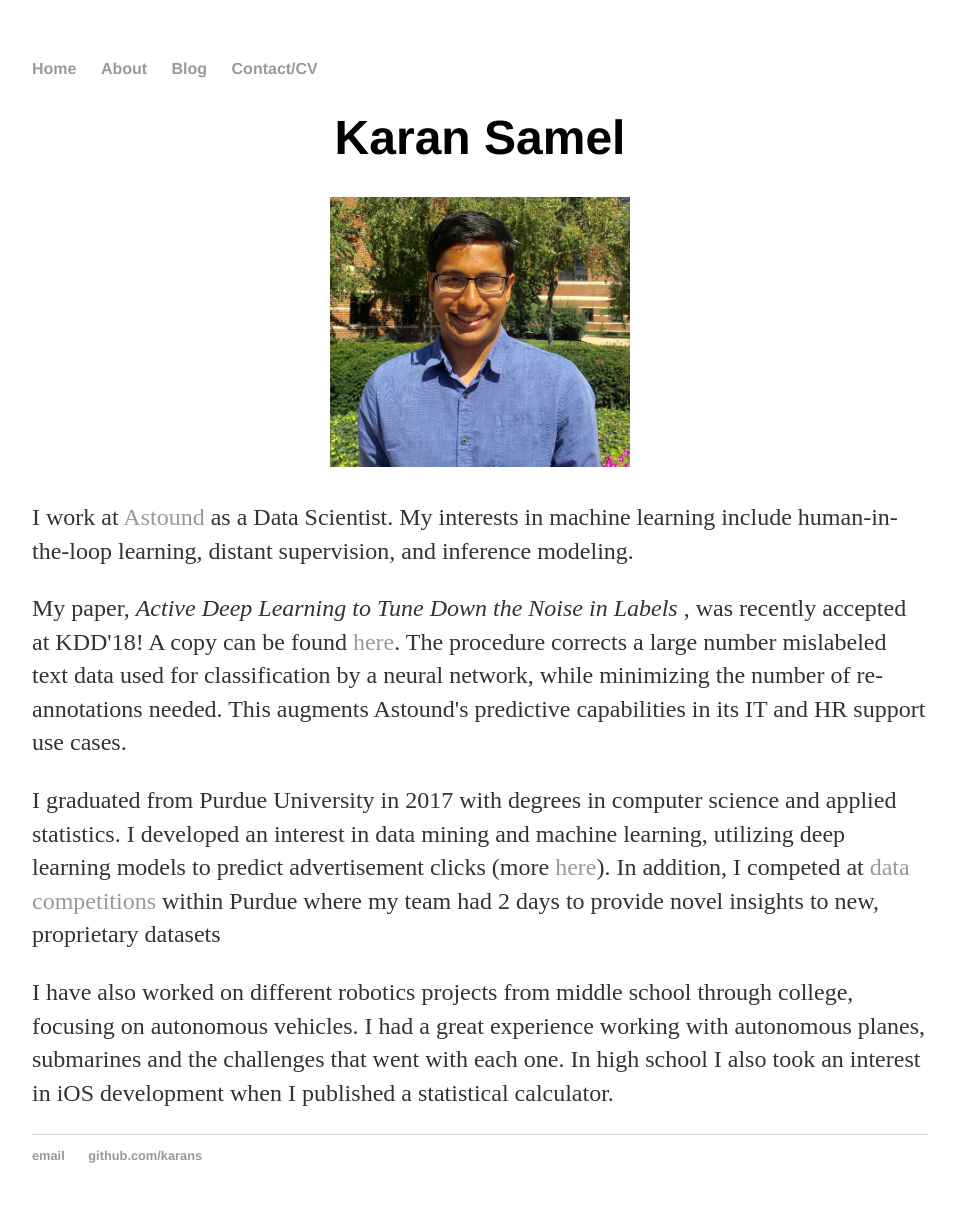
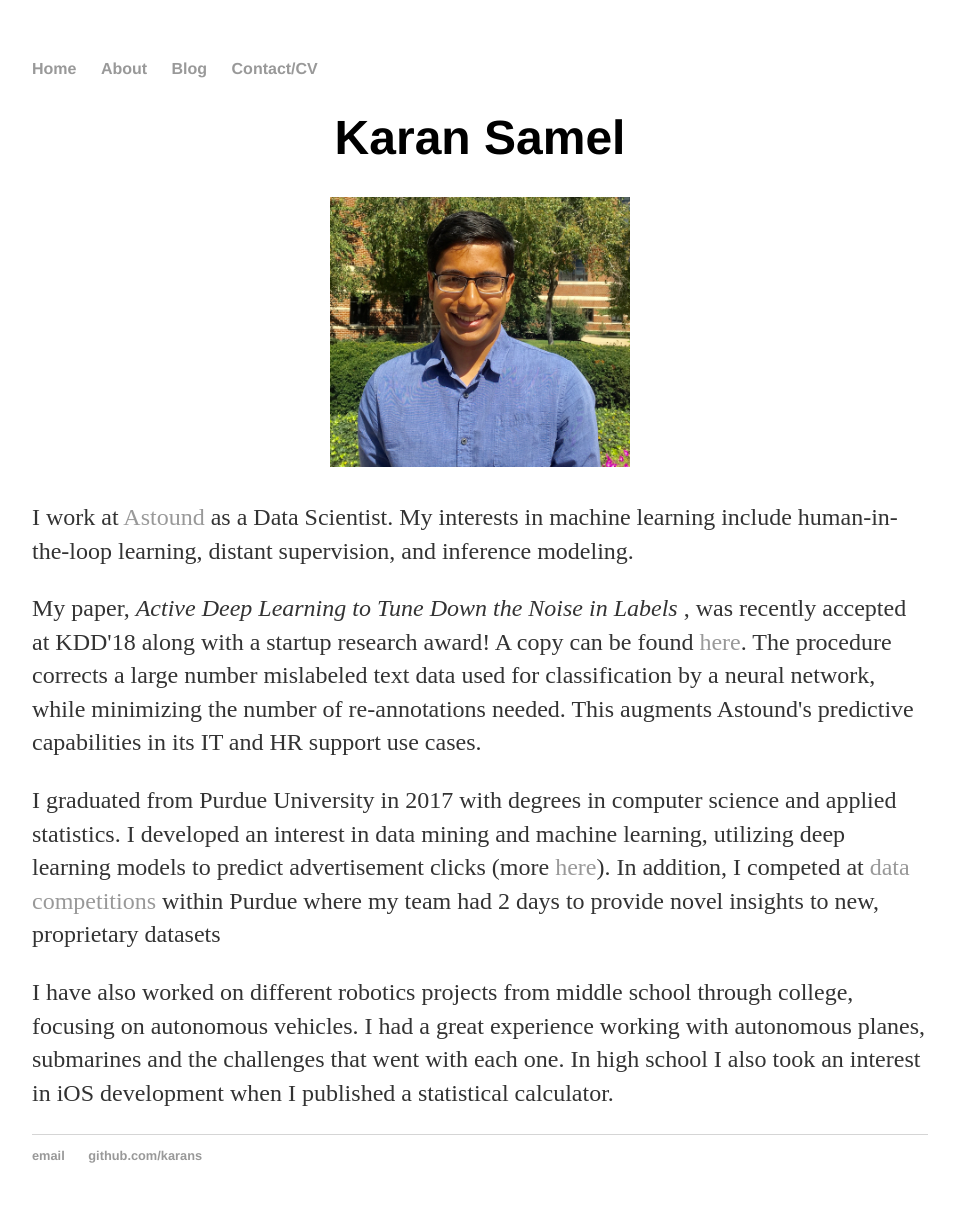
Before and after one commit to karans/karans.github.io, a Jekyll site: the page built from index.html, in a window 1280 px wide. Shown: the whole page, without its empty margins (160-1119 px from the left). Built offline with Jekyll 4.4.1, drawn with Linux system fonts in a browser that asks for light colours.

Commit message:
Updated for offical ACM publication

```diff
--- a/about/index.html
+++ b/about/index.html
@@ -13,7 +13,7 @@
 	<h1 align="center">Publications</h1>
 	<p>	Active Deep Learning to Tune Down the Noise in Labels <br/>
 	K. Samel, and X. Miao <br/>
-	<i>Proceedings of the 24th ACM SIGKDD International Conference on Knowledge Discovery and Data Mining</i> (to appear). <a href="/documents/pdfs/ADD.pdf">[PDF]</a></p>
+	<i>In Proceedings of the 24th ACM SIGKDD International Conference on Knowledge Discovery & Data Mining (KDD'18).</i> ACM, New York, NY, USA, 685-694. <font color="red">(Startup Research Award!)</font> <a href="/documents/pdfs/ADD.pdf">[PDF]</a></p>
 
 	<p>Predicting Advertisement Clicks Using Deep Networks: Interpreting Deep Learning Models <br/>
 	K. Samel, X. Wang, and Q. Liu <br/>
--- a/index.html
+++ b/index.html
@@ -10,7 +10,7 @@
 
 	<p> I work at <a href="https://astound.ai/">Astound</a> as a Data Scientist. My interests in machine learning include human-in-the-loop learning, distant supervision, and inference modeling.</p>
 
-	<p> My paper, <i> Active Deep Learning to Tune Down the Noise in Labels </i>, was recently accepted at KDD'18! A copy can be found <a href="/documents/pdfs/ADD.pdf">here</a>. The procedure corrects a large number mislabeled text data used for classification by a neural network, while minimizing the number of re-annotations needed. This augments Astound's predictive capabilities in its IT and HR support use cases.</p>
+	<p> My paper, <i> Active Deep Learning to Tune Down the Noise in Labels </i>, was recently accepted at KDD'18 along with a startup research award! A copy can be found <a href="/documents/pdfs/ADD.pdf">here</a>. The procedure corrects a large number mislabeled text data used for classification by a neural network, while minimizing the number of re-annotations needed. This augments Astound's predictive capabilities in its IT and HR support use cases.</p>
 
 	<p>I graduated from Purdue University in 2017 with degrees in computer science and applied statistics. I developed an interest in data mining and machine learning, utilizing deep learning models to predict advertisement clicks (more <a href="https://karans.github.io/about/">here</a>). In addition, I competed at <a href="http://llc.stat.purdue.edu/datafest2016.html">data competitions</a> within Purdue where my team had 2 days to provide novel insights to new, proprietary datasets</p>
 
```
Also changed, not shown: 2 other files.
